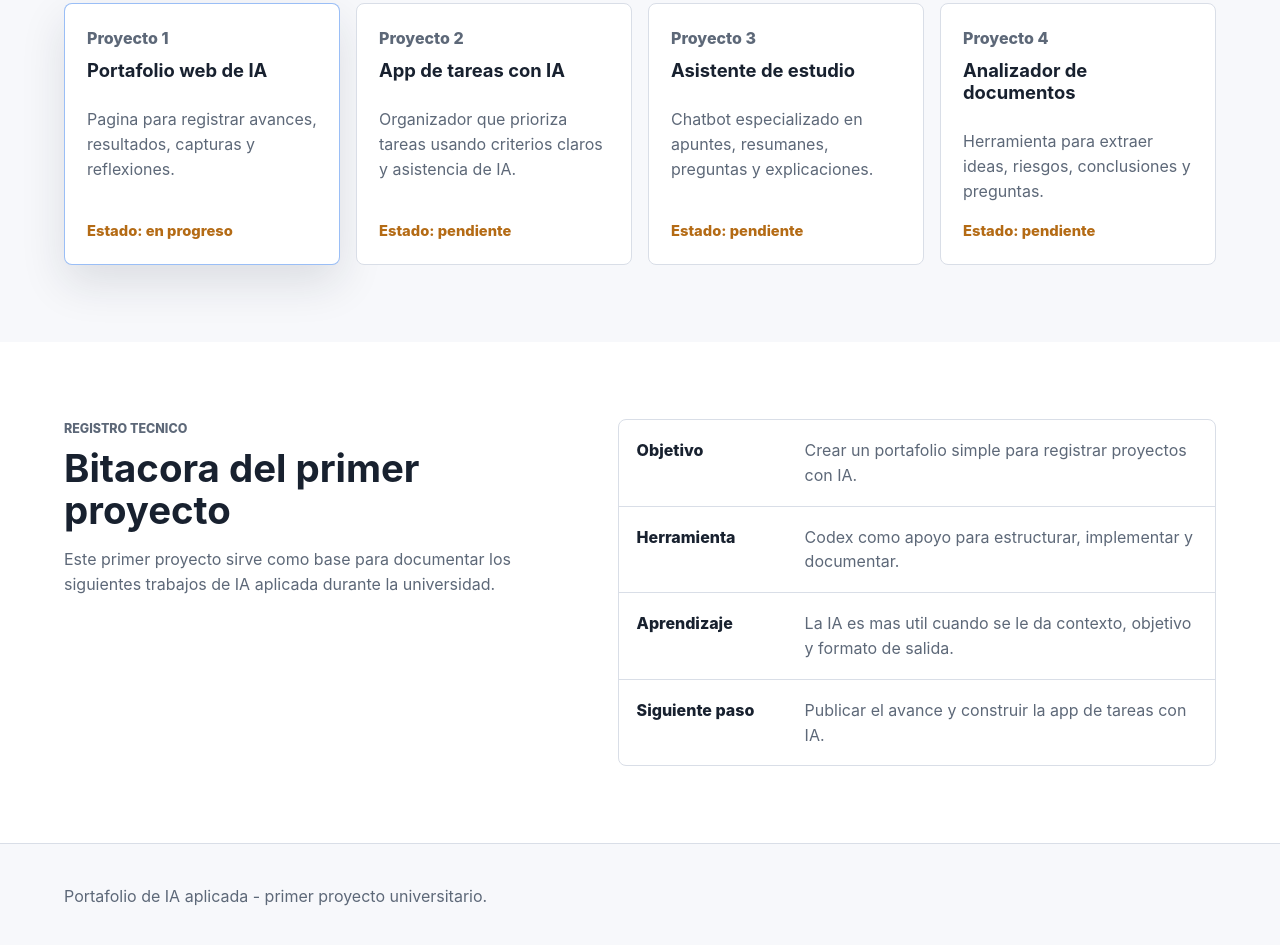
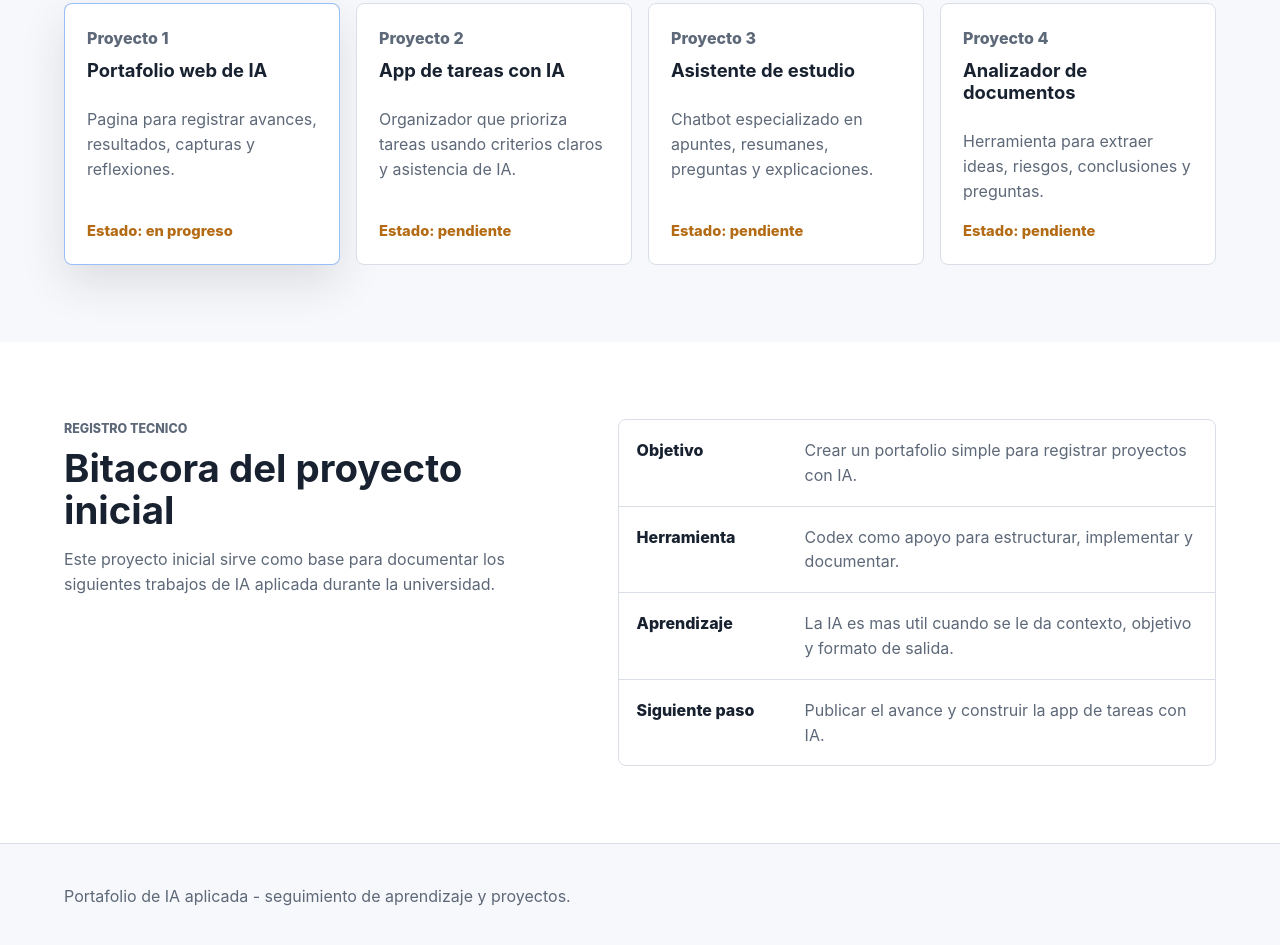
Before and after one commit to matiasmorenowhittle-prog/Portafolio-ia, a plain HTML site: page index.html in a window 1280 px wide. Shown: the part 1317-2262 px from the top of the page. Drawn offline with Linux system fonts and the light colour scheme.

Commit message:
Add files via upload

```diff
--- a/index.html
+++ b/index.html
@@ -90,9 +90,9 @@
       <section id="bitacora" class="section section--split">
         <div>
           <p class="eyebrow">Registro tecnico</p>
-          <h2>Bitacora del primer proyecto</h2>
+          <h2>Bitacora del proyecto inicial</h2>
           <p>
-            Este primer proyecto sirve como base para documentar los siguientes trabajos
+            Este proyecto inicial sirve como base para documentar los siguientes trabajos
             de IA aplicada durante la universidad.
           </p>
         </div>
@@ -121,7 +121,7 @@
     </main>
 
     <footer class="footer">
-      <p>Portafolio de IA aplicada - primer proyecto universitario.</p>
+      <p>Portafolio de IA aplicada - seguimiento de aprendizaje y proyectos.</p>
     </footer>
   </body>
 </html>
```
Also changed, not shown: 1 other file.
